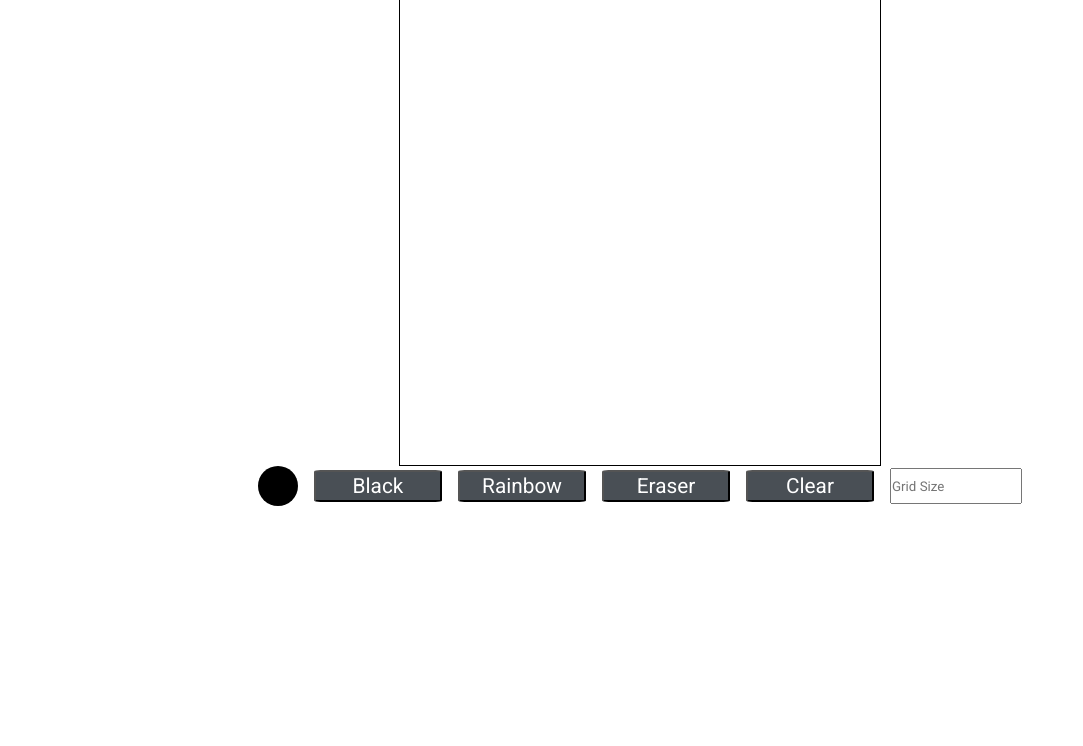
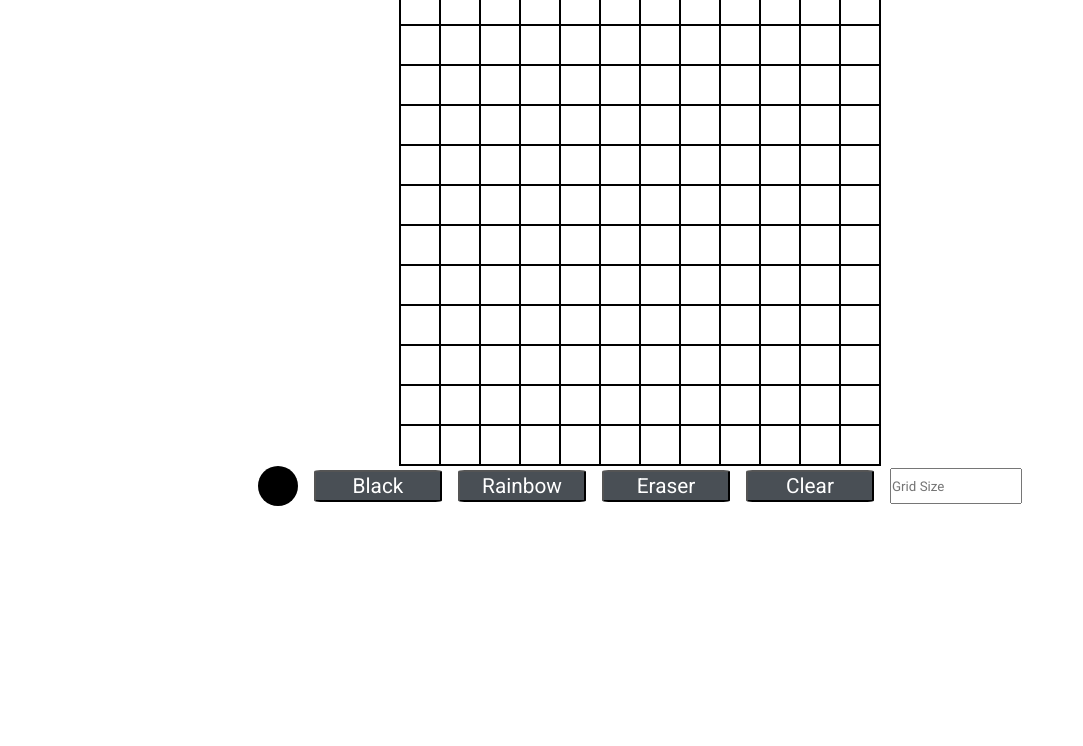
Before and after one commit to eelac/etch-a-sketch, a plain HTML site: page index.html in a window 1280 px wide. Shown: the part 54-800 px from the top of the page, without its empty margins (0-1083 px from the left). Drawn offline with Linux system fonts and the light colour scheme.

Commit message:
Grid updates with size and has borders

```diff
--- a/index.html
+++ b/index.html
@@ -3,7 +3,7 @@
   <head>
     <meta charset="UTF-8" />
     <meta name="viewport" content="width=device-width, initial-scale=1.0" />
-    <link rel="stylesheet" href="style.css" />
+    <link rel="stylesheet" href="style.css"/>
     <script src="script.js" defer></script>
     <title>Etch-A-Sketch</title>
   </head>
@@ -11,9 +11,7 @@
     <header class="header">
       <h1 class="title">Etch-A-Sketch</h1>
     </header>
-    <div class="grid-container">
-      <div class="grid"></div>
-    </div>
+    <div class="grid-container"></div>
     <div class="settings">
       <div class="color-pick">
         <input type="color" class="color" />
--- a/script.js
+++ b/script.js
@@ -1,3 +1,13 @@
-let board = document.querySelector(".grid");
-board.style.gridTemplateRows = "repeat(12, 1fr)";
-board.style.gridTemplateColumns = "repeat(12, 1fr)";
+const gridLayout = (size) => {
+  const container = document.querySelector(".grid-container");
+  container.style.gridTemplateColumns = `repeat(${size}, 1fr)`;
+  container.style.gridTemplateRows = `repeat(${size}, 1fr)`;
+
+  for (let i = 0; i < size * size; i++) {
+    const gridElement = document.createElement("div");
+    gridElement.setAttribute("class", "grid");
+    container.insertAdjacentElement("beforeend", gridElement);
+  }
+};
+
+gridLayout(12);
--- a/style.css
+++ b/style.css
@@ -43,13 +43,13 @@ button {
 
 /* Grid styles */
 .grid-container {
-  display: flex;
-  justify-content: center;
+  width: 30rem;
+  height: 30rem;
+  margin: 0 auto;
+  display: grid;
+  border: 1px solid black;
 }
 
 .grid {
-  width: 30rem;
-  height: 30rem;
-  display: grid;
   border: 1px solid black;
 }
```
